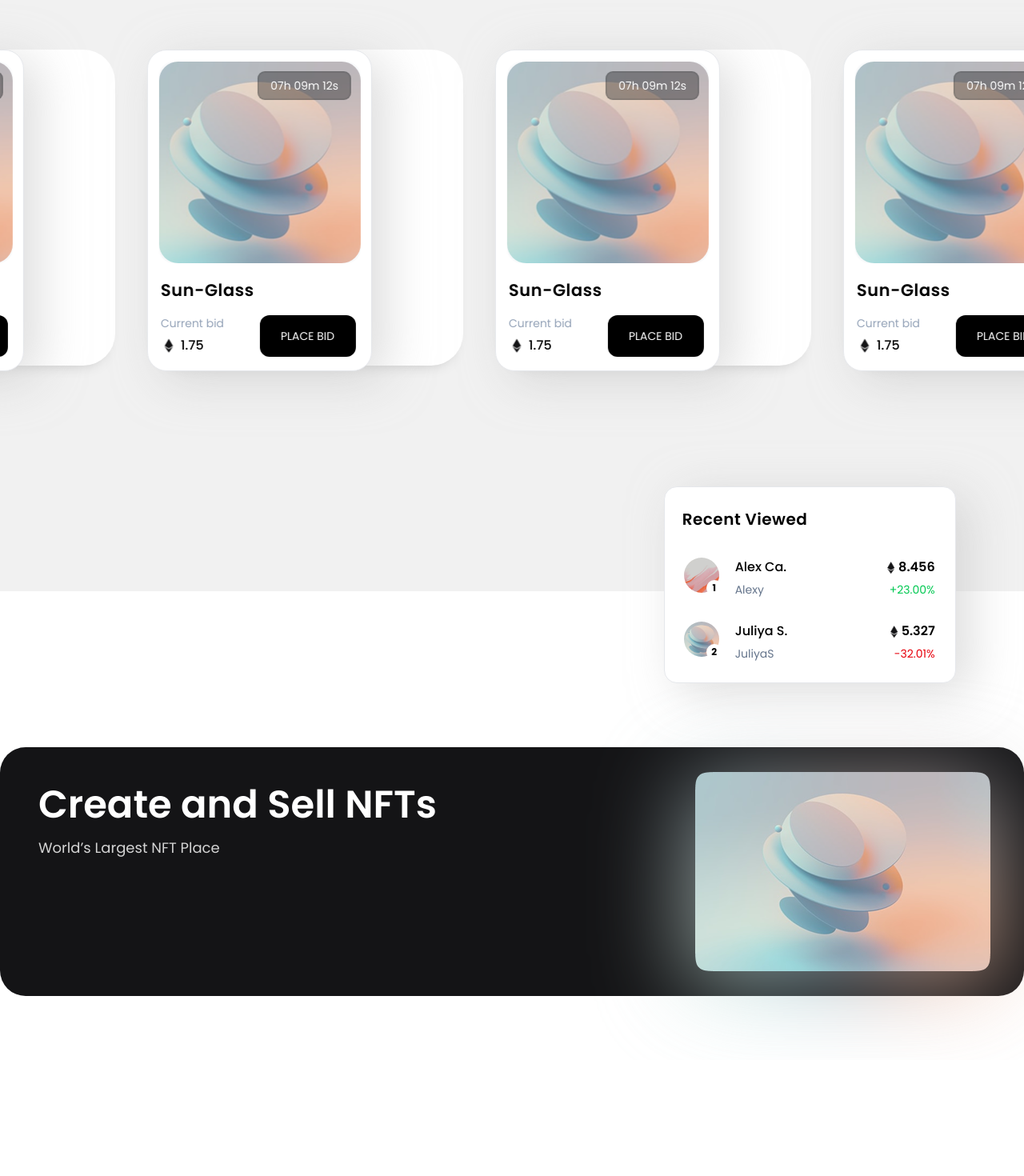
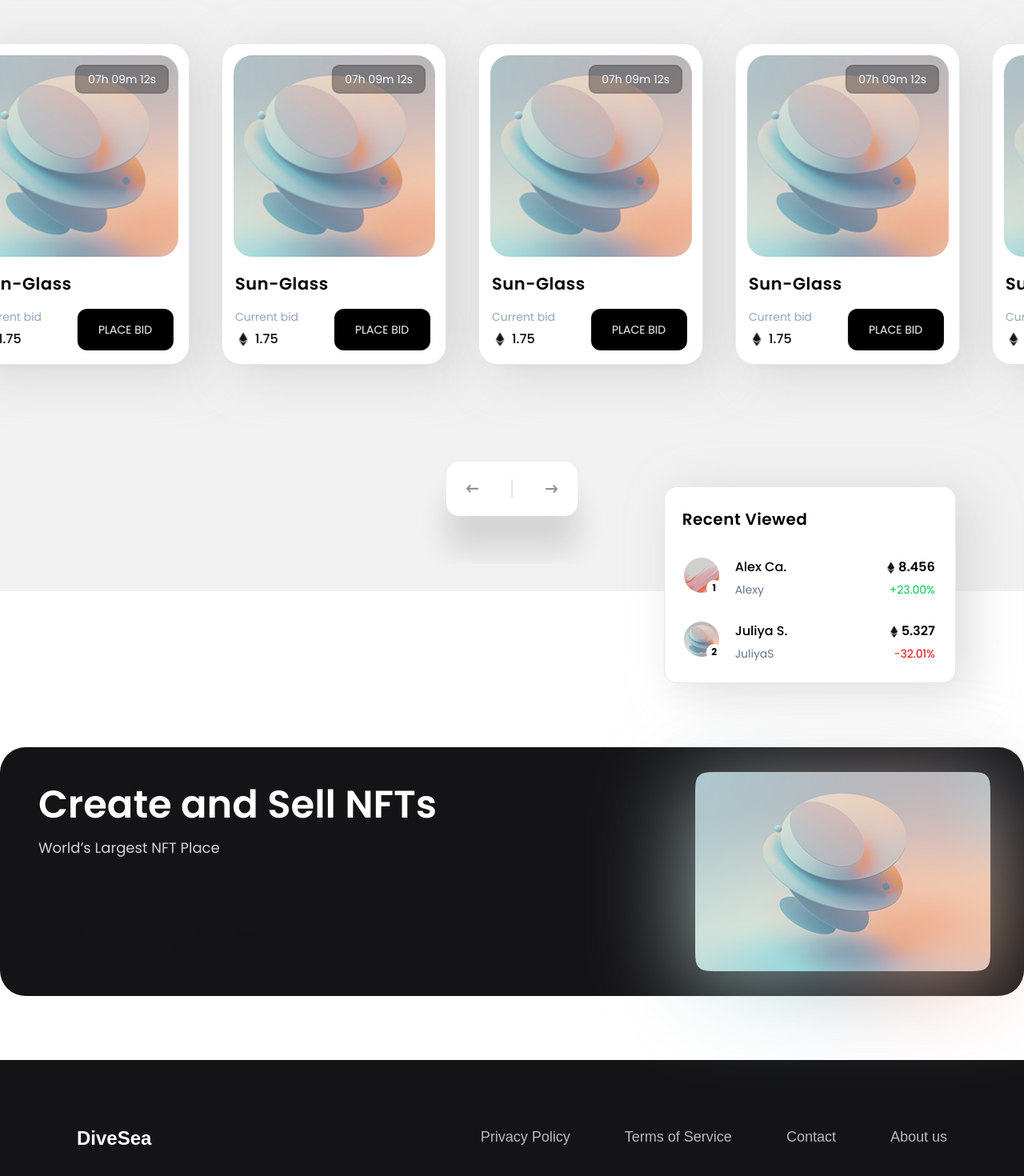
Before and after one commit to OleksandrZaynyato/divesea, a Next.js app: page / in a window 1280 px wide. Shown: the part 1094-2564 px from the top of the page at 80% size. Before the commit the page ends 2419 px from the top, so only its background shows below. Built offline with nearby package versions, Linux system fonts and the light colour scheme.

Commit message:
feat: add smth

```diff
--- a/app/globals.css
+++ b/app/globals.css
@@ -6,10 +6,3 @@ body {
   color: var(--foreground);
   font-family: Arial, Helvetica, sans-serif;
 }
-
-.swiper {
-    overflow: visible !important;
-}
-.swiper-wrapper {
-    overflow: visible !important;
-}
--- a/app/page.tsx
+++ b/app/page.tsx
@@ -3,6 +3,7 @@ import { Container } from '@/components/shared';
 import { Intro } from '@/components/shared';
 import {Weekly} from "@/components/shared/weekly/Weekly";
 import {Banner} from "@/components/shared/banner/Banner";
+import {Footer} from "@/components/shared/footer/Footer";
 
 export default function Home() {
     return (
@@ -10,6 +11,7 @@ export default function Home() {
             <Intro />
             <Weekly />
             <Banner />
+            <Footer />
         </Container>
     );
 }
--- a/components/shared/banner/Banner.tsx
+++ b/components/shared/banner/Banner.tsx
@@ -1,4 +1,5 @@
 import Image from "next/image";
+import {Button} from "@/components/ui";
 
 export const Banner: React.FC = () => {
     return (
@@ -8,6 +9,10 @@ export const Banner: React.FC = () => {
                 <div>
                     <h1 className="text-5xl font-semibold mb-4">Create and Sell NFTs</h1>
                     <p className="text-lg text-[#D4D4D4]">World’s Largest NFT Place</p>
+                </div>
+                <div className="flex gap-4">
+                    <Button className="bg-white" type="outline">Get Started</Button>
+                    <Button type="outline">Learn More</Button>
                 </div>
             </div>
             <div className="w-[390px] h-[290px] rounded-2xl overflow-visible flex items-center justify-center relative">
@@ -25,7 +30,6 @@ export const Banner: React.FC = () => {
                     height={369}
                     className="relative z-20 object-cover"
                 />
-
             </div>
         </div>
     );
--- /dev/null
+++ b/components/shared/footer/Footer.tsx
@@ -0,0 +1,17 @@
+export const Footer: React.FC = () => {
+    return (
+        <div className="w-full h-[345px] bg-[#141416] flex flex-col items-center justify-between px-24 py-20.5">
+            <div className="w-full flex justify-between">
+                <h2 className="text-2xl text-white font-semibold mr-52">DiveSea</h2>
+                <ul className="flex gap-17 text-lg text-[#B9B9B9]">
+                    <li className="cursor-pointer hover:text-white transition-colors duration-300">Privacy Policy</li>
+                    <li className="cursor-pointer hover:text-white transition-colors duration-300">Terms of Service</li>
+                    <li className="cursor-pointer hover:text-white transition-colors duration-300">Contact</li>
+                    <li className="cursor-pointer hover:text-white transition-colors duration-300">About us</li>
+                </ul>
+            </div>
+            <div className="w-full h-[1px] bg-[#818181]"></div>
+
+        </div>
+    );
+}
--- a/components/shared/weekly/Slider.tsx
+++ b/components/shared/weekly/Slider.tsx
@@ -14,6 +14,7 @@ export const Slider: React.FC<React.InputHTMLAttributes<HTMLInputElement>> = (pr
     return (
         <div className="w-full relative bg-[#F1F1F1] overflow-hidden mt-2 py-15">
             <Swiper
+                className="h-[410px]"
                 modules={[Navigation]}
                 navigation={{
                     nextEl: ".custom-next",
@@ -53,9 +54,11 @@ export const Slider: React.FC<React.InputHTMLAttributes<HTMLInputElement>> = (pr
                     <Card/>
                 </SwiperSlide>
             </Swiper>
-            <div className="w-full flex justify-center mt-29 mb-19 overflow-visible">
+            {/*<div className="w-full flex justify-center mt-29 mb-19 overflow-visible">*/}
+            <div className="mt-32">
                 <SliderButtons />
             </div>
+            {/*</div>*/}
 
         </div>
 
--- a/components/shared/weekly/Weekly.tsx
+++ b/components/shared/weekly/Weekly.tsx
@@ -2,11 +2,12 @@ import React from "react";
 import {Card} from "@/components/ui/Card";
 import {Slider} from "@/components/shared/weekly/Slider";
 import MultiUseSection from "@/components/ui/MultiUseSection";
+import './weekly.css';
 
 export const Weekly: React.FC = () => {
     return (
         <div className="relative w-full h-[988px] font-[Poppins]">
-            <div className="flex flex-col w-full h-[873px] bg-[#F1F1F1] pt-15">
+            <div className=" w-full h-[873px] bg-[#F1F1F1] pt-15">
                 <h2 className="text-5xl text-center text-[#C5C5C5] font-semibold mb-5">Weekly - Top NFT</h2>
                 <Slider/>
             </div>
--- /dev/null
+++ b/components/shared/weekly/weekly.css
@@ -0,0 +1,10 @@
+.swiper {
+    overflow: visible !important;
+}
+.swiper-wrapper {
+    overflow: visible !important;
+}
+
+.swiper-slide {
+    width: auto !important;
+}
--- a/components/ui/SliderButtons.tsx
+++ b/components/ui/SliderButtons.tsx
@@ -4,7 +4,7 @@ import React from "react";
 export const SliderButtons: React.FC = () => {
     return (
         <div
-            className="w-41 h-17 bg-white rounded-2xl grid grid-cols-[2fr_1fr_2fr] justify-items-center items-center shadow-[0px_43.12px_34.49px_-0px_rgba(15,15,15,0.12)]">
+            className="w-41 h-17 bg-white rounded-2xl grid grid-cols-[2fr_1fr_2fr] justify-items-center items-center shadow-[0px_43.12px_34.49px_-0px_rgba(15,15,15,0.12)] z-30 mx-auto">
             <div
                 className="custom-prev w-full h-full text-gray-600 text-2xl flex items-center justify-center cursor-pointer z-10 group">
                 <Image
```
